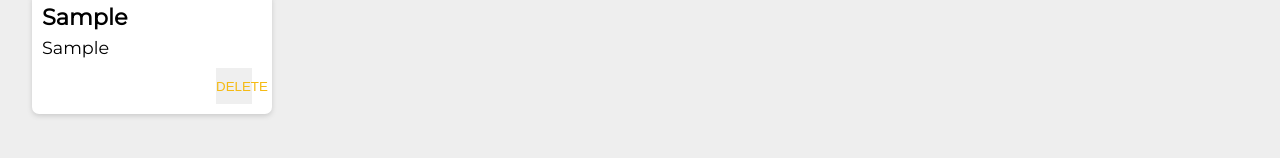
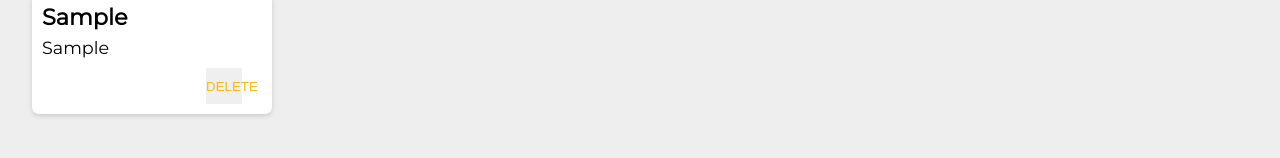
Before and after one commit to JoelCann/Scribe-App, a React (Create React App) app: page / in a window 1280 px wide. Both pictures are taken after typing "Sample", "Sample" into the empty fields and a click on the button "Add". Shown: the part 292-450 px from the top of the page. Built offline with nearby package versions, Linux system fonts and the light colour scheme; a web font is replaced by a local one.

Commit message:
more visual/ style changes

```diff
--- a/public/styles.css
+++ b/public/styles.css
@@ -64,7 +64,7 @@ footer p {
 .note button {
   position: relative;
   float: right;
-  margin-right: 10px;
+  margin-right: 20px;
   color: #f5ba13;
   border: none;
   width: 36px;
```
